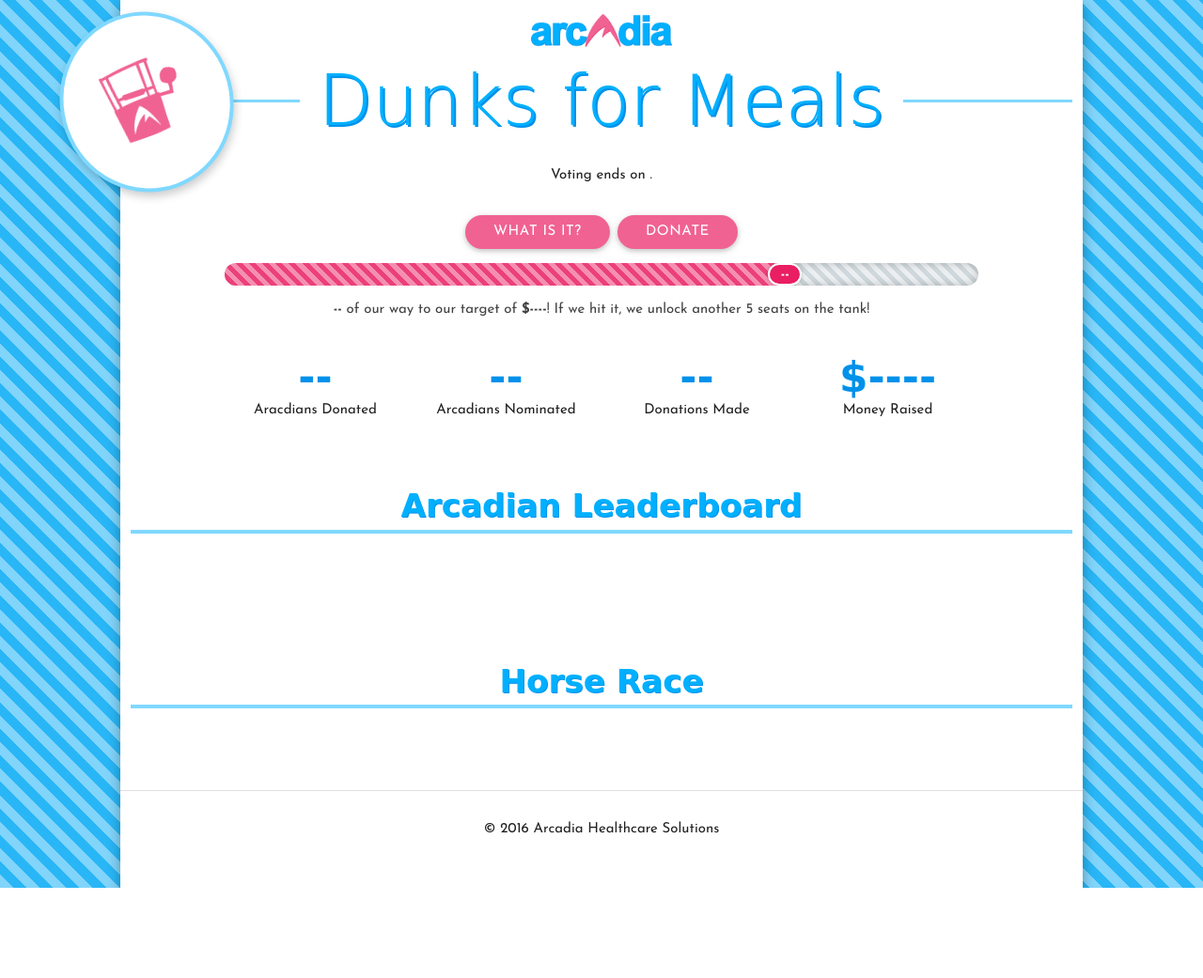
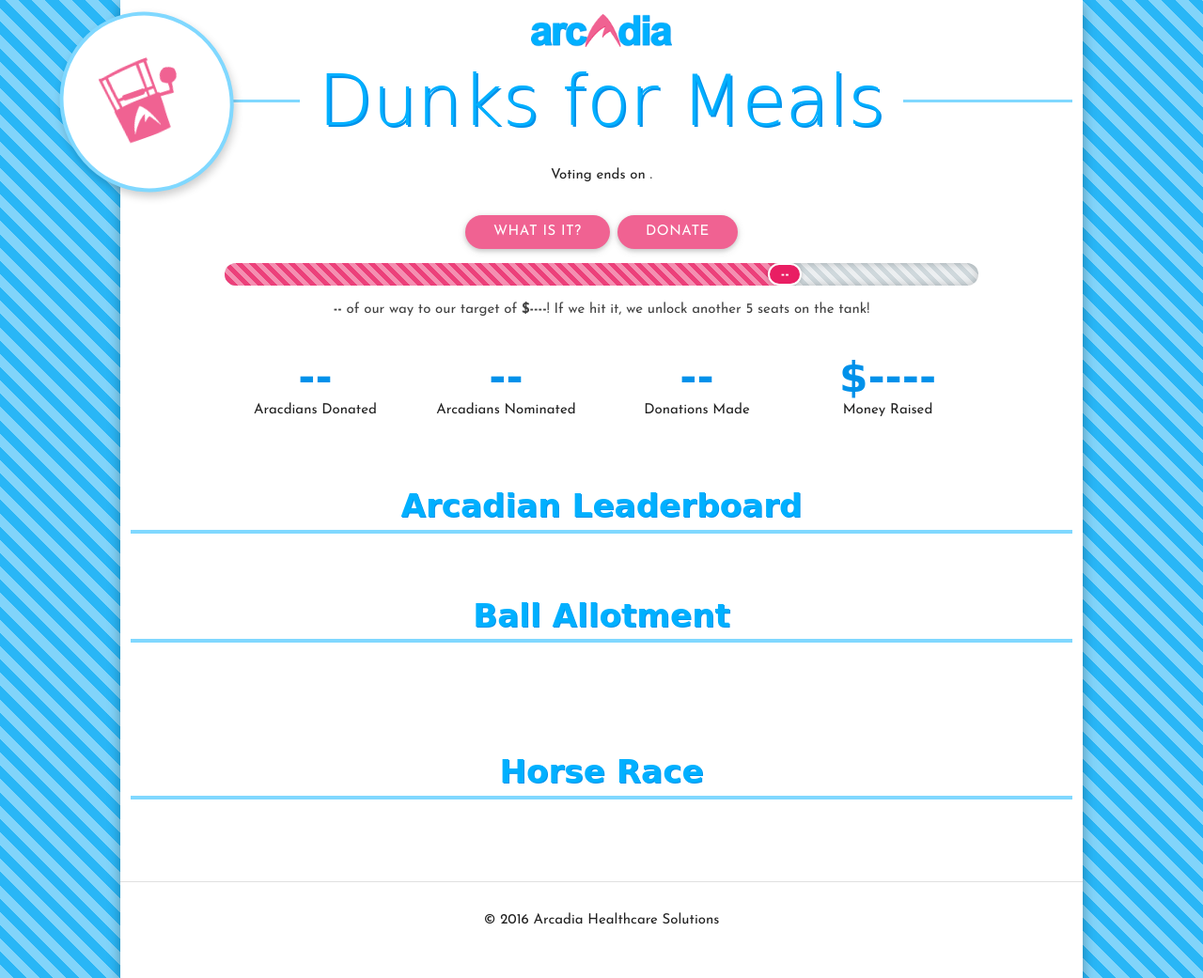
Before and after one commit to qdw-luke/dunkarcadia, a Flask app: page / in a window 1280 px wide. Shown: the whole page at 94% size. Before the commit the page ends 945 px from the top, so only its background shows below. Run offline with Flask 2, Linux system fonts and the light colour scheme; data that the repository does not hold is empty; parts of the project's set-up code (start-up, migrations or seed data) failed here and were passed over; some web fonts are replaced.

Commit message:
Added Ball Allotment for tracking on dunk day.

```diff
--- a/static/css/style.css
+++ b/static/css/style.css
@@ -510,3 +510,51 @@
 #horse-race .line.hover {
     stroke-width: 6px;
 }
+
+#ball-allotment-holder {
+    overflow-x: scroll;
+    overflow-y: scroll;
+    max-height: 600px;
+}
+
+#ball-allotment-holder .table-cell {
+    float: left;
+}
+#ball-allotment-holder .ball {
+    width: 12px;
+    height: 12px;
+    margin-right: 4px;
+    margin-top: .3rem;
+    background: repeating-linear-gradient(
+            45deg,
+            #ffcc80  ,
+            #ffcc80   3px,
+            #ffa726   3px,
+            #ffa726   6px
+    );
+    border-radius: 6px;
+    box-shadow: 0 3px 6px rgba(0,0,0,.2);
+    float: left;
+}
+
+#ball-allotment-holder .ball.dunk-now {
+    background: repeating-linear-gradient(
+            45deg,
+            #ef9a9a   ,
+            #ef9a9a 3px,
+            #f44336 3px,
+            #f44336 6px
+    );
+}
+
+
+#ball-allotment-holder .strong {
+    font-weight: 800;
+}
+
+#ball-allotment-holder .table-row {
+    margin-bottom: 8px;
+    padding-bottom: 4px;
+    border-bottom: 1px solid #cfd8dc ;
+    height: 32px;
+}
--- a/static/js/draw.js
+++ b/static/js/draw.js
@@ -7,7 +7,7 @@
 
     donationData = parseDateAll(donationData, "date");
     var endDate = parseDateEasy("8/24/2016 18:00");
-    donationData = donationData.filter(function(d){return new Date(d.date) <= endDate});
+//    donationData = donationData.filter(function(d){return new Date(d.date) <= endDate});
     var dollarTarget = 5772;
     var tankSpots = 10;
 
@@ -30,7 +30,7 @@
             $("#countdown").html(html);
         } else {
             $("#countdown").html("<span class='countdown-num'>Bidding closed!!</span>");
-            $("#countdown-sub").html("Live donations will continue at Kimball Farms for all sorts of bonuses, so come ready!");
+            $("#countdown-sub").html("Continue to donate to add more balls and increase the chances of a dunk! <br/>Donate $100 exactly to guarantee a dunk! <br/>Live donations will continue at Kimball Farms for all sorts of bonuses, so come ready!");
         }
 
     }, 1000);
@@ -81,7 +81,9 @@
     var leaderNest = d3.nest().key(function(d){return d.matchedName}).entries(donationData);
     leaderNest.forEach(function(d){
         d.count = d.values.length;
-        d.amt = d3.sum(d.values, function(d){return d.amt});
+        d.amt = d3.sum(d.values.filter(function(dd){return new Date(dd.date) <= endDate}), function(dd){return dd.amt});
+        d.totalAmount = d3.sum(d.values, function(dd){return dd.amt});
+        d.dunkNow = d.values.filter(function(dd){return new Date(dd.date) > endDate && dd.amt == 100}).length>=1;
         d.name = d.key;
         d.name = typeof nameMap[d.name.toLowerCase()]=='undefined'? d.name:nameMap[d.name.toLowerCase()];
         d.title = typeof titleMap[d.name.toLowerCase()]=='undefined'?"Chief Dunking Officer":titleMap[d.name.toLowerCase()];
@@ -90,6 +92,8 @@
 
         d.heat = d3.sum(d.values, function(dd){return Math.max(0, 1-(new Date()- new Date(dd.date))/(1000*60*60*24))});
         d.donationsIn24 = d.values.filter(function(dd){return (new Date()- new Date(dd.date))/(1000*60*60*24)<1}).length;
+
+        d.balls = 5+Math.floor((d.totalAmount-d.amt)/5)*3;
 
     });
 
@@ -110,7 +114,7 @@
 
     $("#stat-arcadians-nominated").text(formatInt(leaderNest.length));
     $("#stat-donations-made").text(formatInt(donationData.length));
-    $("#stat-money-raised").text(formatCurrency(totalAmt));
+    $("#stat-money-raised").text(formatCurrency(d3.sum(leaderNest, function(d){return d.totalAmount})));
 
     if (totalAmt>=dollarTarget) {
         d3.select("#progress-bar-text").html("")
@@ -434,6 +438,43 @@
     }
 
 
+//    DRAW BALLS
+
+    var maxBalls = d3.max(leaderNest, function(d){return d.balls})+1;
+    var totalW = 240+60+120+120+60+(maxBalls*16);
+    var ballAllotmentHolder = d3.select("#ball-allotment-holder");
+
+    var ballHeader = ballAllotmentHolder.append("div").attr("class","table-row strong").style("width", totalW+"px");
+    ballHeader.append("div").attr("class","table-cell left-align").style("width","240px").text("Name");
+    ballHeader.append("div").attr("class","table-cell").style("width","60px").text("Rank");
+    ballHeader.append("div").attr("class","table-cell").style("width","120px").text("$ Before 6p");
+    ballHeader.append("div").attr("class","table-cell").style("width","120px").text("$ After 6p");
+    ballHeader.append("div").attr("class","table-cell").style("width","60px").text("Balls");
+
+    leaderNest.forEach(function(d,i){
+        var balls = 5+Math.floor((d.totalAmount-d.amt)/5)*3;
+        var thisBallHolder = ballAllotmentHolder.append("div").attr("class","table-row").style("width", totalW+"px");
+        thisBallHolder.append("div").attr("class","table-cell left-align strong").style("width","240px").text(d.name);
+        thisBallHolder.append("div").attr("class","table-cell").style("width","60px").text(formatInt(i+1));
+        thisBallHolder.append("div").attr("class","table-cell").style("width","120px").text(formatCurrency(d.amt));
+        thisBallHolder.append("div").attr("class","table-cell").style("width","120px").text(formatCurrency(d.totalAmount-d.amt));
+        if (d.amt>=qualAmt) {
+            thisBallHolder.append("div").attr("class","table-cell").style("width","60px").text(formatInt(balls));
+            var ballsGraphic = thisBallHolder.append("div").attr("class","table-cell")
+                .style("width",((balls+1)*16)+"px");
+            if (d.dunkNow) {
+                ballsGraphic.append("div").attr("class","ball dunk-now tooltipped clickable")
+                    .attr("data-position","top")
+                    .attr("data-tooltip", "Yes! With a donation of $100 \nafter the close of the bidding," +
+                        "\n" + d.name + " qualifies for an ON-DEMAND DUNK!!");
+            }
+            for (i=0;i<balls;i++) {
+                ballsGraphic.append("div").attr("class","ball");
+            }
+        }
+    });
+
+    if (new Date() <= endDate) {d3.select("#ball-allotment-section").classed("hidden",true);}
 
     $('.tooltipped').tooltip({delay: 50});
 
--- a/templates/index.html
+++ b/templates/index.html
@@ -99,16 +99,43 @@
         </div>
     </div>
 
-    <div class="section">
-        <div class="row">
+    <div class="section margin-bottom-0">
+        <div class="row margin-bottom-0">
             <div class="col s12 center-align">
                 <h4 class="light-blue-text text-accent-3 section-title">Arcadian Leaderboard</h4>
                 <div class="leaderboard-holder">
-                    <div class="row">
+                    <div class="row margin-bottom-0">
                         <div class="col s10 offset-s1">
                             <div id="leaderboard" class="row center-align">
 
                             </div>
+                        </div>
+                    </div>
+                </div>
+            </div>
+        </div>
+    </div>
+
+    <div class="section margin-top-0" id="ball-allotment-section" >
+        <div class="row margin-top-0">
+            <div class="col s12 center-align">
+                <h4 class="light-blue-text text-accent-3 section-title">Ball Allotment</h4>
+                <div class="row">
+                    <div class="col s12" id="ball-allotment-holder">
+
+                    </div>
+                </div>
+            </div>
+        </div>
+    </div>
+
+    <div class="section">
+        <div class="row">
+            <div class="col s12 center-align">
+                <h4 class="light-blue-text text-accent-3 section-title">Horse Race</h4>
+                <div class="row">
+                    <div class="col s12" id="horse-race-holder">
+                        <div id="horse-race">
                         </div>
                     </div>
                 </div>
@@ -123,20 +150,6 @@
                 <div class="row">
                     <div class="col s12" id="donation-history-holder">
                         <div id="donation-history">
-                        </div>
-                    </div>
-                </div>
-            </div>
-        </div>
-    </div>
-
-    <div class="section">
-        <div class="row">
-            <div class="col s12 center-align">
-                <h4 class="light-blue-text text-accent-3 section-title">Horse Race</h4>
-                <div class="row">
-                    <div class="col s12" id="horse-race-holder">
-                        <div id="horse-race">
                         </div>
                     </div>
                 </div>
```
